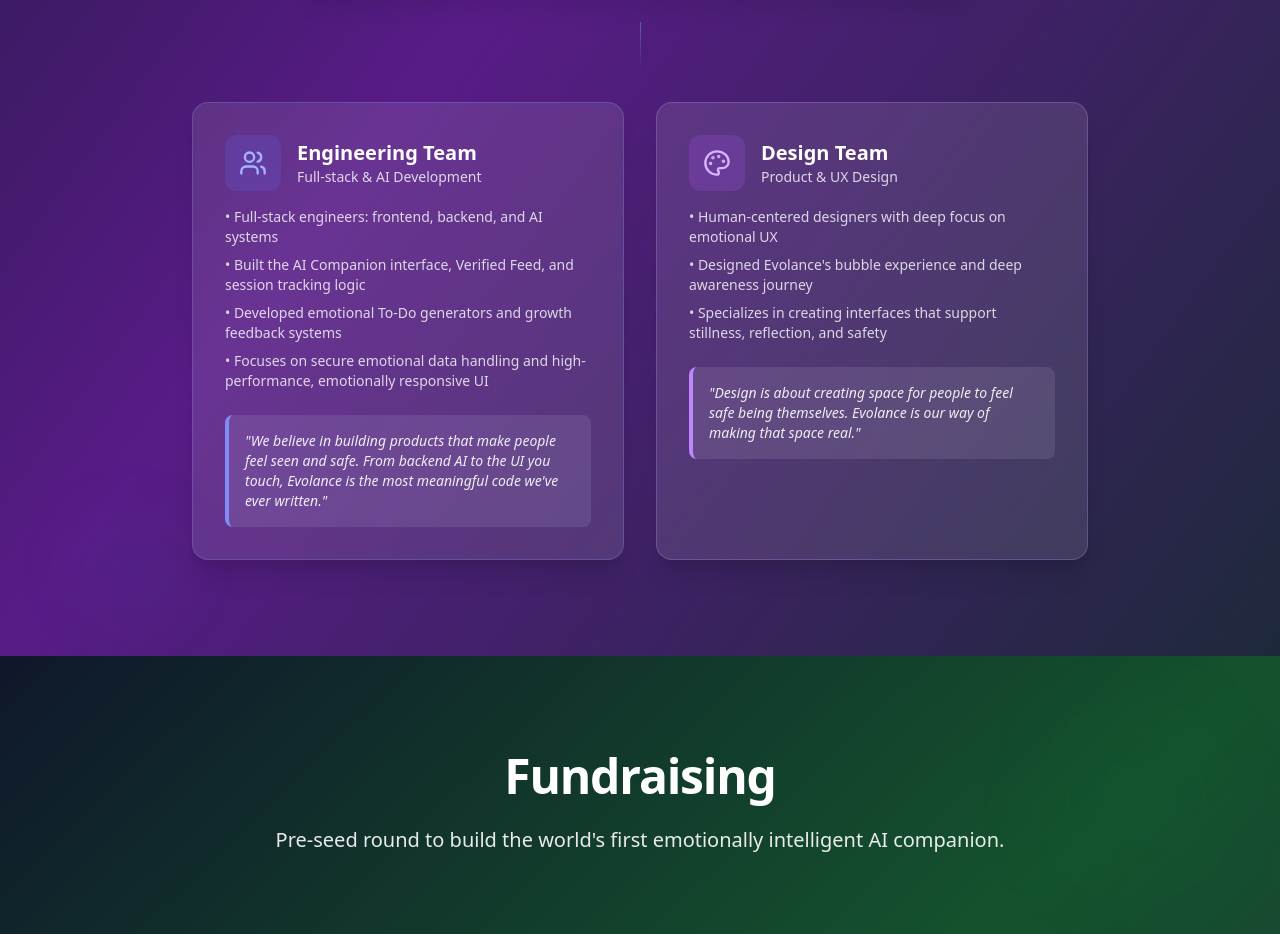
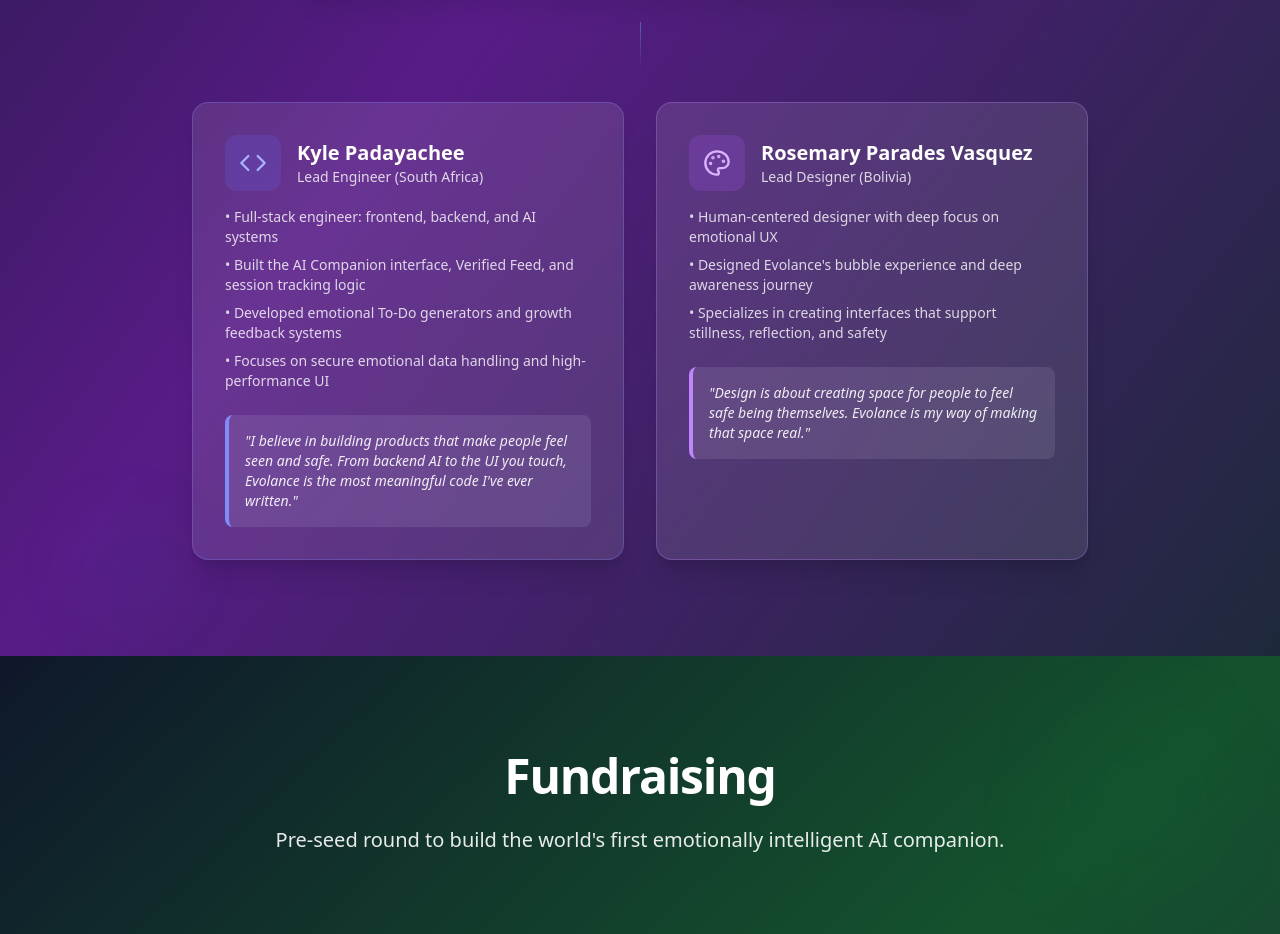
Before and after one commit to evolancecommunity/pitch, a React (Vite) app: page / in a window 1280 px wide. Shown: the part 6760-7694 px from the top of the page. Built offline with nearby package versions, Linux system fonts and the light colour scheme.

Commit message:
Update Team section: clear branching structure with Indraneel as founder and two specific team members (Kyle and Rosemary)

```diff
--- a/src/components/Team.tsx
+++ b/src/components/Team.tsx
@@ -1,5 +1,5 @@
 import React from 'react';
-import { Globe, Code, Palette, Users } from 'lucide-react';
+import { Globe, Code, Palette } from 'lucide-react';
 
 type LinkedInIconProps = { className?: string };
 const LinkedInIcon: React.FC<LinkedInIconProps> = ({ className = "inline ml-2 mb-1" }) => (
@@ -76,51 +76,51 @@
             {/* Connection Line */}
             <div className="w-px h-12 bg-gradient-to-b from-blue-400/50 to-transparent"></div>
 
-            {/* Two Branches */}
+            {/* Two Team Members */}
             <div className="grid grid-cols-1 md:grid-cols-2 gap-8 w-full max-w-4xl">
-              {/* Engineers Branch */}
+              {/* Engineer Member */}
               <div className="bg-white/10 rounded-2xl p-8 shadow-xl border border-indigo-400/30 hover:border-indigo-500 hover:shadow-2xl transition-all duration-300">
                 <div className="flex items-center mb-4">
                   <div className="w-14 h-14 bg-indigo-500/20 rounded-xl flex items-center justify-center mr-4">
-                    <Users className="w-7 h-7 text-indigo-300" />
+                    <Code className="w-7 h-7 text-indigo-300" />
                   </div>
                   <div>
-                    <h3 className="text-xl font-bold text-white">Engineering Team</h3>
-                    <p className="text-white/80 text-sm">Full-stack & AI Development</p>
+                    <h3 className="text-xl font-bold text-white">Kyle Padayachee</h3>
+                    <p className="text-white/80 text-sm">Lead Engineer (South Africa)</p>
                   </div>
                 </div>
                 <ul className="space-y-2 text-white/80 text-sm mb-6">
-                  <li>• Full-stack engineers: frontend, backend, and AI systems</li>
+                  <li>• Full-stack engineer: frontend, backend, and AI systems</li>
                   <li>• Built the AI Companion interface, Verified Feed, and session tracking logic</li>
                   <li>• Developed emotional To-Do generators and growth feedback systems</li>
-                  <li>• Focuses on secure emotional data handling and high-performance, emotionally responsive UI</li>
+                  <li>• Focuses on secure emotional data handling and high-performance UI</li>
                 </ul>
                 <blockquote className="bg-indigo-100/10 rounded-lg p-4 border-l-4 border-indigo-400">
                   <p className="text-white/90 italic text-sm">
-                    "We believe in building products that make people feel seen and safe. From backend AI to the UI you touch, Evolance is the most meaningful code we've ever written."
+                    "I believe in building products that make people feel seen and safe. From backend AI to the UI you touch, Evolance is the most meaningful code I've ever written."
                   </p>
                 </blockquote>
               </div>
 
-              {/* Designer Branch */}
+              {/* Designer Member */}
               <div className="bg-white/10 rounded-2xl p-8 shadow-xl border border-purple-400/30 hover:border-purple-500 hover:shadow-2xl transition-all duration-300">
                 <div className="flex items-center mb-4">
                   <div className="w-14 h-14 bg-purple-500/20 rounded-xl flex items-center justify-center mr-4">
                     <Palette className="w-7 h-7 text-purple-300" />
                   </div>
                   <div>
-                    <h3 className="text-xl font-bold text-white">Design Team</h3>
-                    <p className="text-white/80 text-sm">Product & UX Design</p>
+                    <h3 className="text-xl font-bold text-white">Rosemary Parades Vasquez</h3>
+                    <p className="text-white/80 text-sm">Lead Designer (Bolivia)</p>
                   </div>
                 </div>
                 <ul className="space-y-2 text-white/80 text-sm mb-6">
-                  <li>• Human-centered designers with deep focus on emotional UX</li>
+                  <li>• Human-centered designer with deep focus on emotional UX</li>
                   <li>• Designed Evolance's bubble experience and deep awareness journey</li>
                   <li>• Specializes in creating interfaces that support stillness, reflection, and safety</li>
                 </ul>
                 <blockquote className="bg-purple-100/10 rounded-lg p-4 border-l-4 border-purple-400">
                   <p className="text-white/90 italic text-sm">
-                    "Design is about creating space for people to feel safe being themselves. Evolance is our way of making that space real."
+                    "Design is about creating space for people to feel safe being themselves. Evolance is my way of making that space real."
                   </p>
                 </blockquote>
               </div>
```
